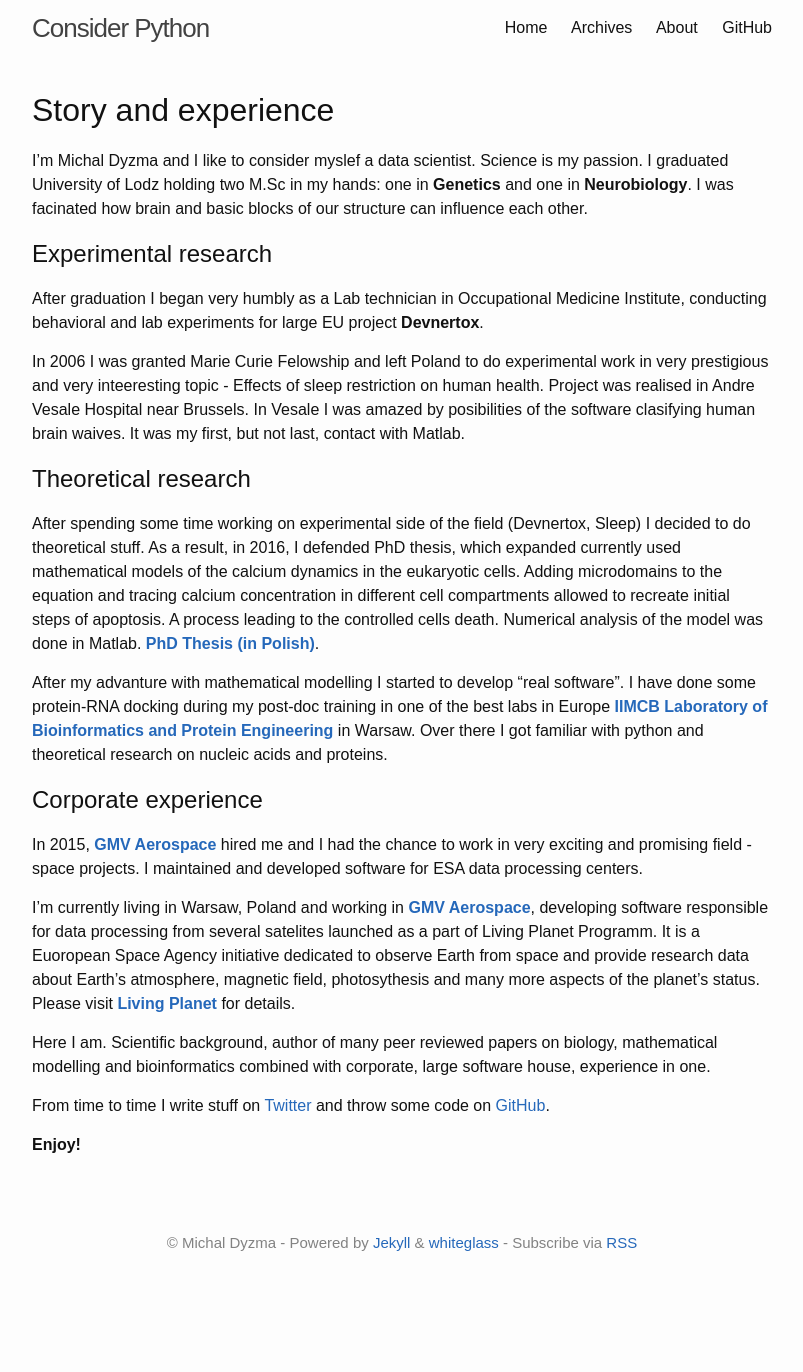
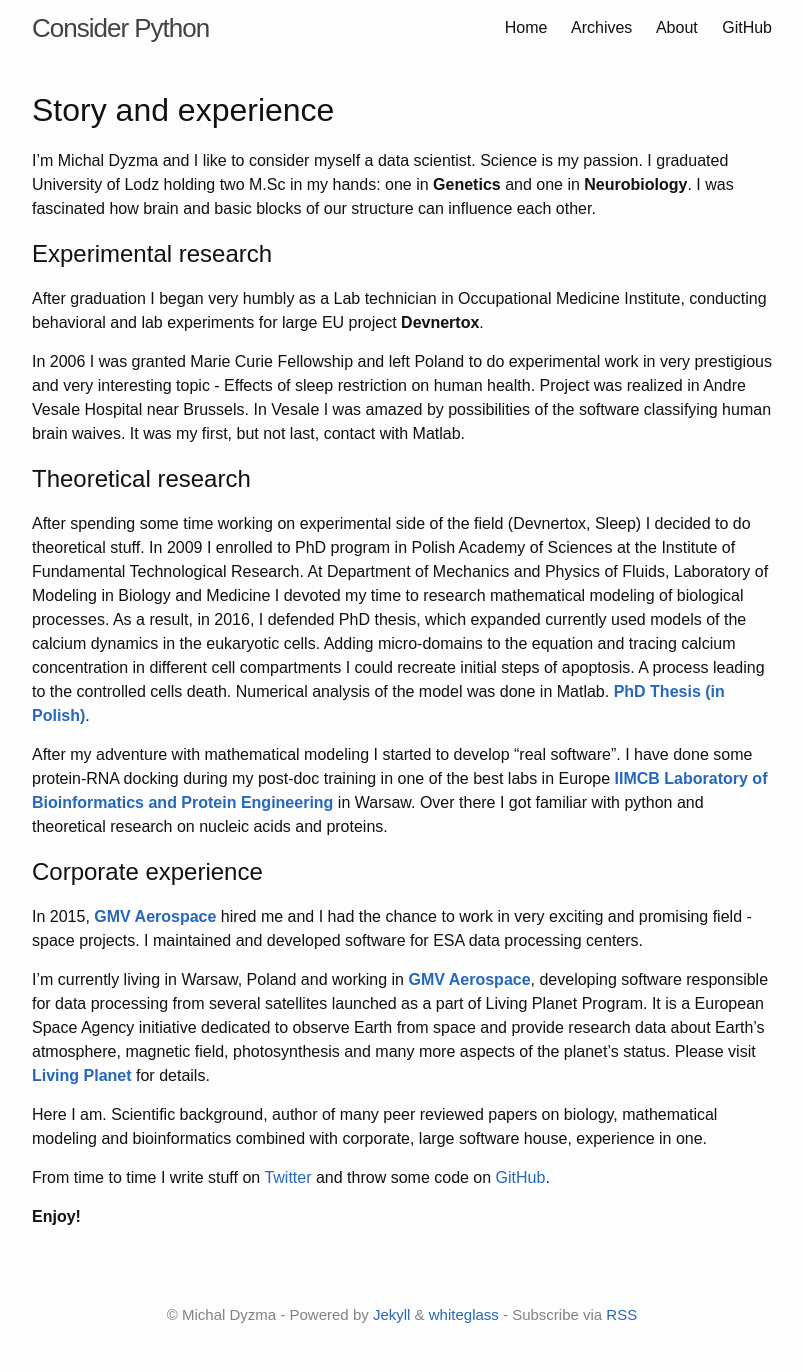
Before and after one commit to mdyzma/mdyzma.github.io, a Jekyll site: the page built from about.md, in a window 1280 px wide. Shown: the whole page, without its empty margins (238-1041 px from the left). Built offline with Jekyll 4.4.1, drawn with Linux system fonts in a browser that asks for light colours; nearby versions of some CDN libraries; before the commit the page ends 1300 px from its top, so only the background shows below that.

Commit message:
corrected about

```diff
--- a/about.md
+++ b/about.md
@@ -3,34 +3,34 @@ layout: default
 author: Michal Dyzma
 title:  About
 permalink: /about/
-resume: I'm Michal Dyzma, a data scientist from Poland. I enjoy building beautiful projects for science. Biology is my love, Data Science is my choice, Software Development is my way to combine them together.
+resume: I'm Michal Dyzma, data scientist. I enjoy building beautiful projects for science. Biology is my love, Data Science is my choice, Software Development is my way to combine them together.
 ---
 
 Story and experience
 ====================
 
-I'm Michal Dyzma and I like to consider myslef a data scientist. Science is my passion. I graduated University of Lodz holding two M.Sc in my hands: one in **Genetics** and one in **Neurobiology**. I was facinated how brain and basic blocks of our structure can influence each other.
+I'm Michal Dyzma and I like to consider myself a data scientist. Science is my passion. I graduated University of Lodz holding two M.Sc in my hands: one in **Genetics** and one in **Neurobiology**. I was fascinated how brain and basic blocks of our structure can influence each other.
 
 Experimental research
 ---------------------
 After graduation I began very humbly as a Lab technician in Occupational Medicine Institute, conducting behavioral and lab experiments for large EU project **Devnertox**.
 
-In 2006 I was granted Marie Curie Felowship and left Poland to do experimental work in very prestigious and very inteeresting topic - Effects of sleep restriction on human health. Project was realised in Andre Vesale Hospital near Brussels. In Vesale I was amazed by posibilities of the software clasifying human brain waives. It was my first, but not last, contact with Matlab.
+In 2006 I was granted Marie Curie Fellowship and left Poland to do experimental work in very prestigious and very interesting topic - Effects of sleep restriction on human health. Project was realized in Andre Vesale Hospital near Brussels. In Vesale I was amazed by possibilities of the software classifying human brain waives. It was my first, but not last, contact with Matlab.
 
 Theoretical research
 --------------------
-After spending some time working on experimental side of the field (Devnertox, Sleep) I decided to do theoretical stuff. As a result, in 2016, I defended PhD thesis, which expanded currently used mathematical models of the calcium dynamics in the eukaryotic cells. Adding microdomains to the equation and tracing calcium concentration in different cell compartments allowed to recreate initial steps of apoptosis. A process leading to the controlled cells death. Numerical analysis of the model was done in Matlab. [**PhD Thesis (in Polish)**][phd-thesis].
+After spending some time working on experimental side of the field (Devnertox, Sleep) I decided to do theoretical stuff. In 2009 I enrolled to PhD program in Polish Academy of Sciences at the Institute of Fundamental Technological Research. At Department of Mechanics and Physics of Fluids, Laboratory of Modeling in Biology and Medicine I devoted my time to research mathematical modeling of biological processes. As a result, in 2016, I defended PhD thesis, which expanded currently used models of the calcium dynamics in the eukaryotic cells. Adding micro-domains to the equation and tracing calcium concentration in different cell compartments I could recreate initial steps of apoptosis. A process leading to the controlled cells death. Numerical analysis of the model was done in Matlab. [**PhD Thesis (in Polish)**][phd-thesis].
 
-After my advanture with mathematical modelling I started to develop "real software". I have done some  protein-RNA docking during my post-doc training in one of the best labs in Europe [**IIMCB Laboratory of Bioinformatics and Protein Engineering**][bujnicki-lab] in Warsaw. Over there I got familiar with python and theoretical research on nucleic acids and proteins.
+After my adventure with mathematical modeling I started to develop "real software". I have done some  protein-RNA docking during my post-doc training in one of the best labs in Europe [**IIMCB Laboratory of Bioinformatics and Protein Engineering**][bujnicki-lab] in Warsaw. Over there I got familiar with python and theoretical research on nucleic acids and proteins.
 
 Corporate experience
 --------------------
 
 In 2015, [**GMV Aerospace**][gmv] hired me and I had the chance to work in very exciting and promising field - space projects. I maintained and developed software for ESA data processing centers.
 
-I'm currently living in Warsaw, Poland and working in [**GMV Aerospace**][gmv], developing software responsible for data processing from several satelites launched as a part of Living Planet Programm. It is a Euoropean Space Agency initiative dedicated to observe Earth from space and provide research data about Earth's atmosphere, magnetic field, photosythesis and many more aspects of the planet's status. Please visit [**Living Planet**][living-planet] for details.
+I'm currently living in Warsaw, Poland and working in [**GMV Aerospace**][gmv], developing software responsible for data processing from several satellites launched as a part of Living Planet Program. It is a European Space Agency initiative dedicated to observe Earth from space and provide research data about Earth's atmosphere, magnetic field, photosynthesis and many more aspects of the planet's status. Please visit [**Living Planet**][living-planet] for details.
 
-Here I am. Scientific background, author of many peer reviewed papers on biology, mathematical modelling and bioinformatics combined with corporate, large software house, experience in one.
+Here I am. Scientific background, author of many peer reviewed papers on biology, mathematical modeling and bioinformatics combined with corporate, large software house, experience in one.
 
 From time to time I write stuff on [Twitter][tw] and throw some code on [GitHub][gh].
 
```
